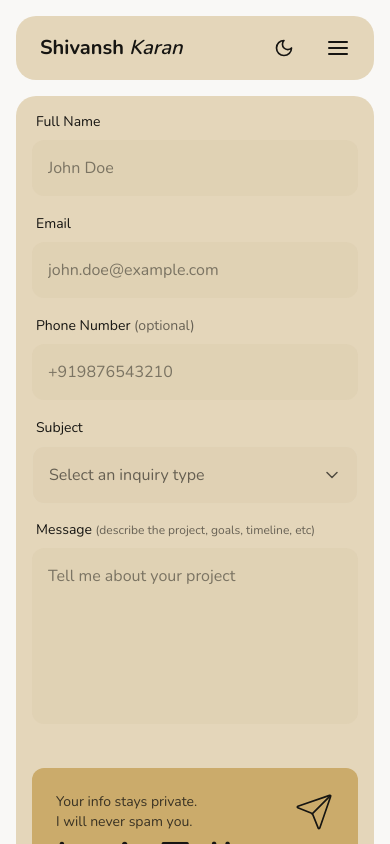
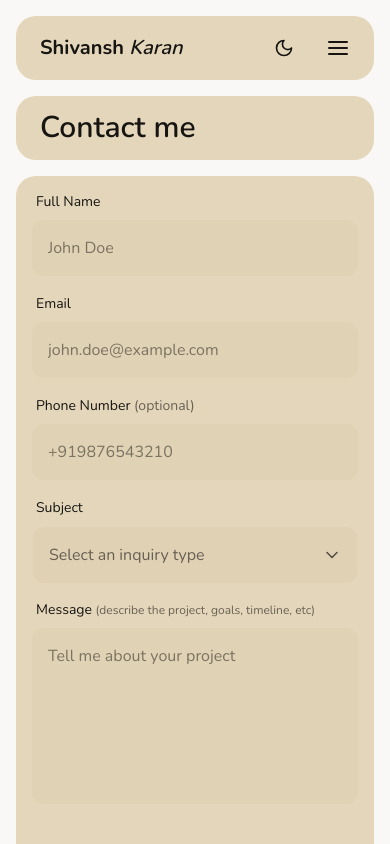
Before and after one commit to SpaceTesla/bentolio, a Next.js app: page /contact in a window 390 px wide. Built offline with nearby package versions, Linux system fonts and the light colour scheme.

Commit message:
feat: add mobile header to Contact page for improved responsiveness

```diff
--- a/src/app/contact/page.tsx
+++ b/src/app/contact/page.tsx
@@ -15,6 +15,11 @@ export default function ContactPage() {
           <Navbar />
         </div>
 
+        {/* Mobile Header */}
+        <div className="col-span-full h-16 lg:hidden">
+          <ContactHeader />
+        </div>
+
         {/* Left Grid (Form) */}
         <div className="col-span-8 row-span-9 grid grid-cols-subgrid grid-rows-subgrid max-lg:col-span-full max-lg:grid-rows-none max-lg:gap-4 lg:grid-cols-subgrid">
           <div className="col-span-8 row-span-9 max-lg:col-span-full max-lg:min-h-[24rem]">
@@ -24,7 +29,7 @@ export default function ContactPage() {
 
         {/* Right Grid (Header + Info + FAQ) */}
         <div className="col-span-4 row-span-9 grid grid-cols-subgrid grid-rows-subgrid max-lg:col-span-full max-lg:grid-rows-none max-lg:gap-4 lg:grid-cols-subgrid">
-          <div className="col-span-4 row-span-1 max-lg:col-span-full">
+          <div className="col-span-4 row-span-1 max-lg:hidden">
             <ContactHeader />
           </div>
           <div className="col-span-4 row-span-4 max-lg:col-span-full">
```
